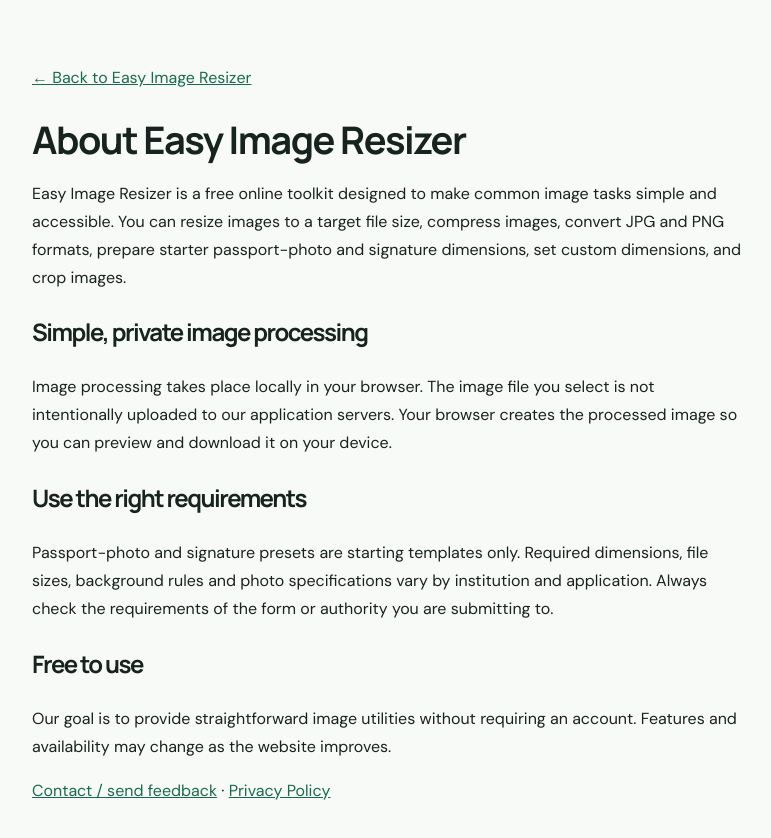
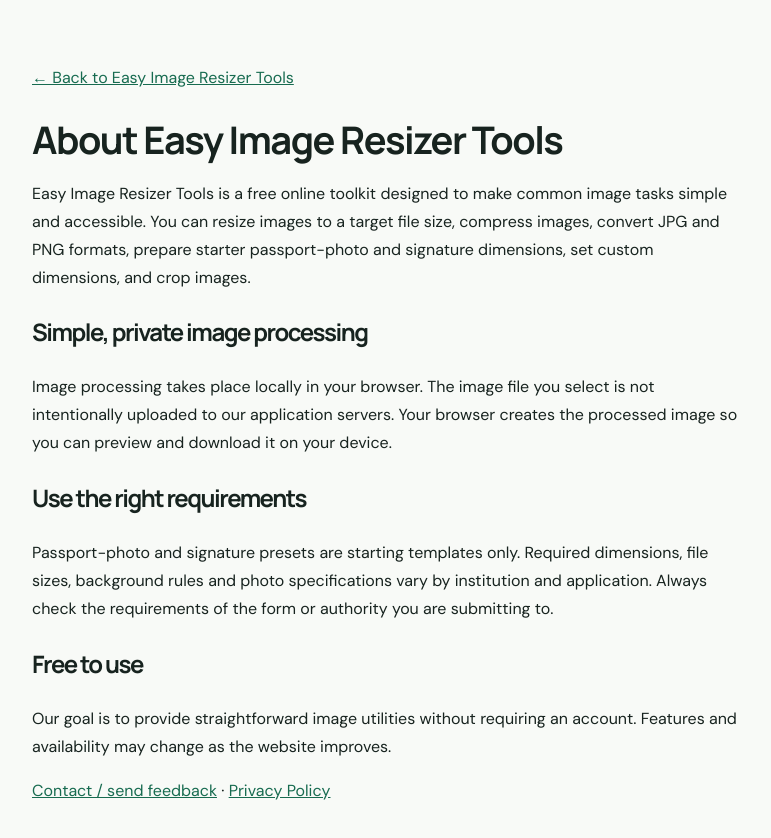
Before and after one commit to ashrafhashmi95786-sys/easy-image-resizer, a Next.js app: page /about in a window 1280 px wide. Shown: the top 838 px of the page, without its empty margins (252-1023 px from the left). Built offline with nearby package versions, Linux system fonts and the light colour scheme.

Commit message:
Rebrand site as Easy Image Resizer Tools

```diff
--- a/app/about/page.tsx
+++ b/app/about/page.tsx
@@ -3,14 +3,14 @@ import Link from "next/link";
 
 export const metadata: Metadata = {
   title: "About Us",
-  description: "Learn about Easy Image Resizer, a free browser-based toolkit for resizing, compressing and converting images.",
+  description: "Learn about Easy Image Resizer Tools, a free browser-based toolkit for resizing, compressing and converting images.",
 };
 
 export default function AboutPage() {
   return <main style={{maxWidth:760,margin:"0 auto",padding:"64px 24px",lineHeight:1.75}}>
-    <Link href="/" style={{color:"#176b50"}}>← Back to Easy Image Resizer</Link>
-    <h1 style={{fontSize:38,marginTop:28}}>About Easy Image Resizer</h1>
-    <p>Easy Image Resizer is a free online toolkit designed to make common image tasks simple and accessible. You can resize images to a target file size, compress images, convert JPG and PNG formats, prepare starter passport-photo and signature dimensions, set custom dimensions, and crop images.</p>
+    <Link href="/" style={{color:"#176b50"}}>← Back to Easy Image Resizer Tools</Link>
+    <h1 style={{fontSize:38,marginTop:28}}>About Easy Image Resizer Tools</h1>
+    <p>Easy Image Resizer Tools is a free online toolkit designed to make common image tasks simple and accessible. You can resize images to a target file size, compress images, convert JPG and PNG formats, prepare starter passport-photo and signature dimensions, set custom dimensions, and crop images.</p>
     <h2>Simple, private image processing</h2>
     <p>Image processing takes place locally in your browser. The image file you select is not intentionally uploaded to our application servers. Your browser creates the processed image so you can preview and download it on your device.</p>
     <h2>Use the right requirements</h2>
```
